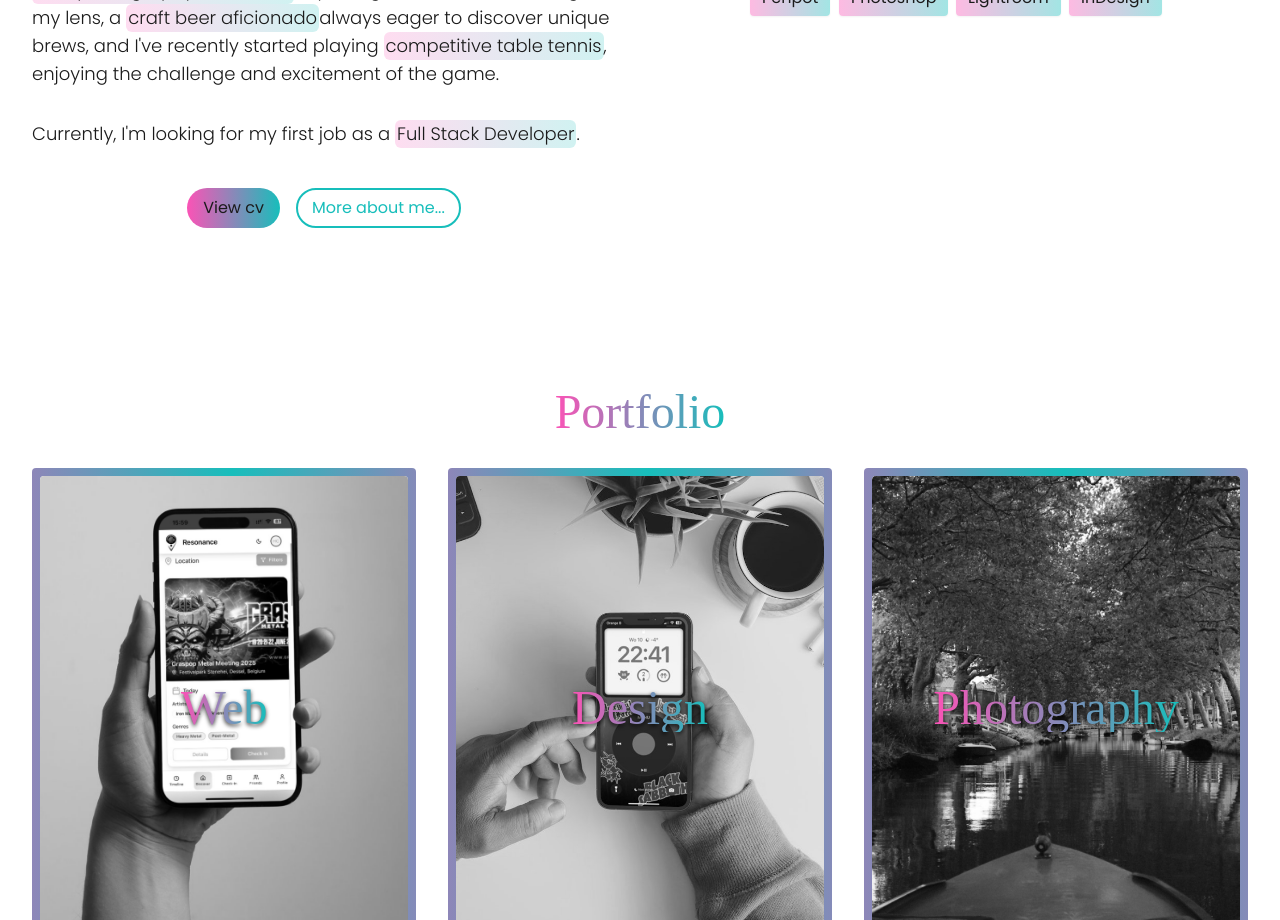
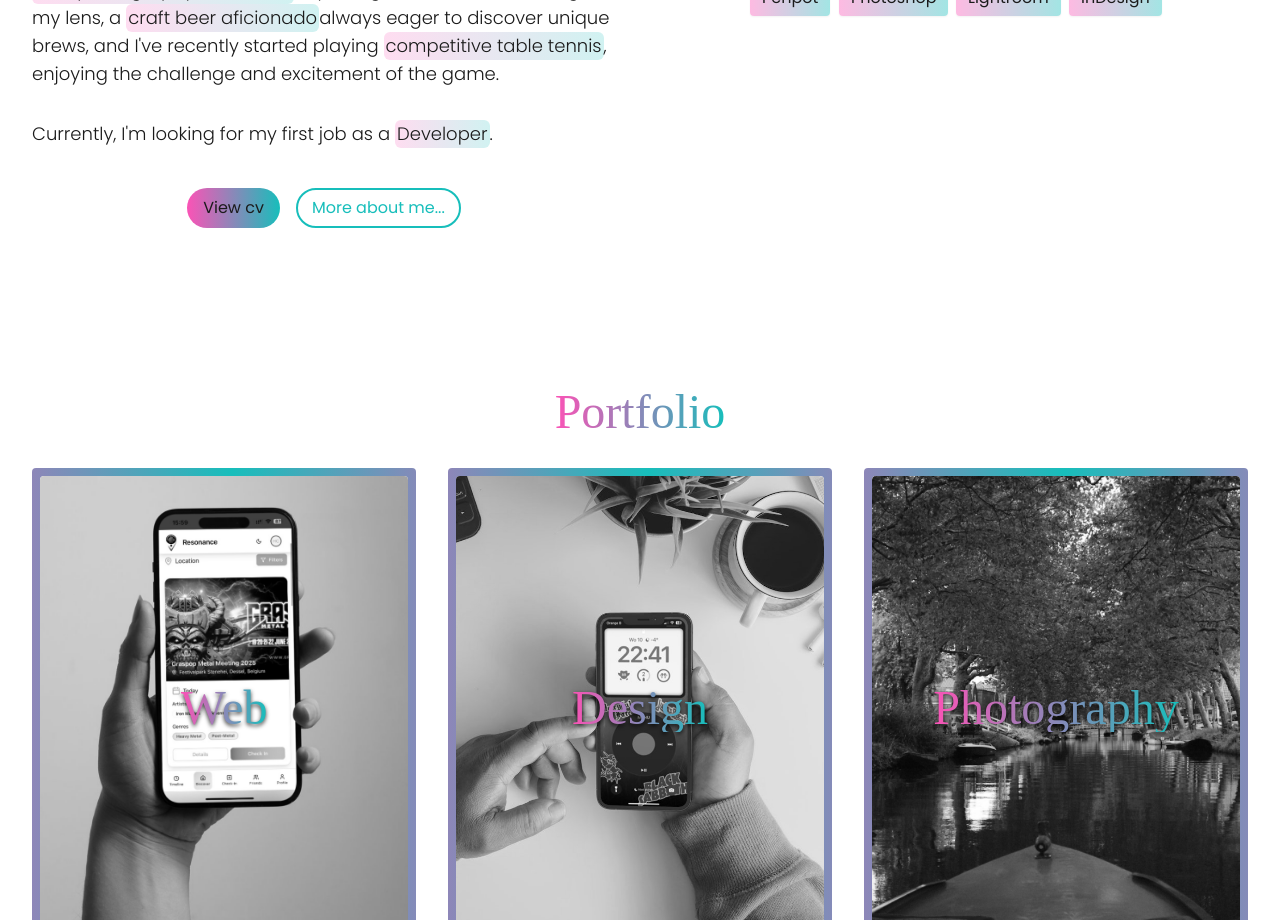
Before and after one commit to Hnah07/personal_website_2025, a Next.js app: page / in a window 1280 px wide. Shown: the part 1200-2120 px from the top of the page. Built offline with nearby package versions, Linux system fonts and the light colour scheme; no server answers; a web font is replaced by a local one.

Commit message:
non branch related: update about me

```diff
--- a/components/sections/home/AboutMeSection.tsx
+++ b/components/sections/home/AboutMeSection.tsx
@@ -43,7 +43,7 @@ const AboutMeSection = () => {
           </p>
           <p>
             Currently, I&apos;m looking for my first job as a{" "}
-            <Highlight index={7}>Full Stack Developer</Highlight>.
+            <Highlight index={7}>Developer</Highlight>.
           </p>
           <div className="mt-6 flex flex-wrap justify-center gap-4">
             <PrimaryButton href="/cv_hannah_casier.pdf">View cv</PrimaryButton>
```
